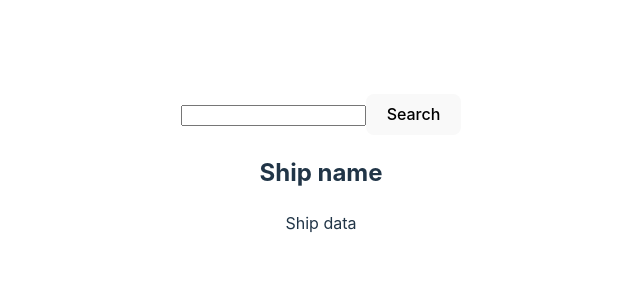
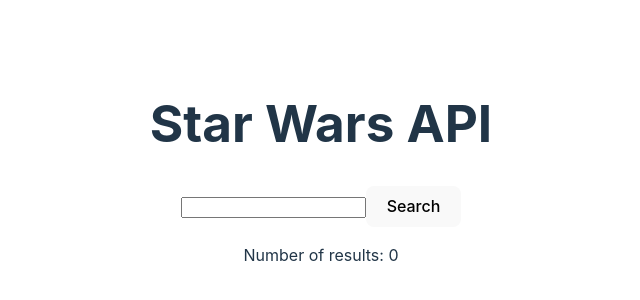
Before and after one commit to wrfmartinez/fetching-data-in-react-lab, a React (Vite) app: page / in a window 1280 px wide. Shown: the part 228-528 px from the top of the page, without its empty margins (319-959 px from the left). Built offline with nearby package versions, Linux system fonts and the light colour scheme.

Commit message:
Refactor code and make sure search shows appopriate starships

```diff
--- a/src/App.jsx
+++ b/src/App.jsx
@@ -1,19 +1,32 @@
 import './App.css';
-import starshipService from './services/starshipService';
+import { useState } from 'react';
+import getStarships from './services/starshipService';
 import StarshipSearch from './components/StarshipSearch';
 import StarshipList from './components/StarshipList';
-import StarshipCard from './components/StarshipCard';
 
 const App = () => {
-  const fetch = async () => {
-    const data = await starshipService.show('Death Star');
+  const [ starships, setStarships ] = useState([]);
+  const [ filteredStarships, setFilteredStarships ] = useState([]);
+
+  const fetchStarships = async () => {
+    const data = await getStarships.show();
+    setStarships(data);
+    setFilteredStarships(data);
+  }
+
+  const handleSearch = (searchResult) => {
+    const filtered = starships.filter((starship) => {
+      return starship.name.toLowerCase().includes(searchResult.toLowerCase())
+    });
+    setFilteredStarships(filtered);
   }
 
   return (
     <div>
-      <StarshipSearch fetch={fetch} />
-      <StarshipList />
-      <StarshipCard />
+      <h1>Star Wars API</h1>
+      <StarshipSearch fetchStarships={fetchStarships} onSearch={handleSearch} />
+      <p>Number of results: {filteredStarships.length}</p>
+      <StarshipList starships={filteredStarships} />
     </div>
   );
 }
--- a/src/components/StarshipCard.jsx
+++ b/src/components/StarshipCard.jsx
@@ -1,9 +1,11 @@
-const StarshipCard = () => {
+const StarshipCard = ({ starship }) => {
   return (
-    <div>
-      <h2>Ship name</h2>
-      <p>Ship data</p>
-    </div>
+    <li>
+      <h2>{starship.name}</h2>
+      <p>Class: {starship.starship_class}</p>
+      <p>Manufacturer: {starship.manufacturer}</p>
+      <p>Model: {starship.model}</p>
+    </li>
   )
 }
 
--- a/src/components/StarshipList.jsx
+++ b/src/components/StarshipList.jsx
@@ -1,9 +1,12 @@
-import StarshipSearch from "./StarshipSearch";
+import StarshipCard from './StarshipCard';
 
-const StarshipList = () => {
+const StarshipList = ({ starships }) => {
   return (
     <>
       <ul>
+        {starships.map((starship, idx) => (
+          <StarshipCard key={idx} starship={starship} />
+        ))}
       </ul>
     </>
   )
--- a/src/components/StarshipSearch.jsx
+++ b/src/components/StarshipSearch.jsx
@@ -1,6 +1,6 @@
 import { useState } from "react";
 
-const StarshipSearch = () => {
+const StarshipSearch = ({ onSearch, fetchStarships }) => {
   const [ searchResult, setSearchResult ] = useState('');
 
   const handleInputChange = (event) => {
@@ -9,7 +9,8 @@
 
   const handleSubmit = async (event) => {
     event.preventDefault();
-    setStarships('');
+    onSearch(searchResult);
+    setSearchResult('');
   }
 
   return (
```
